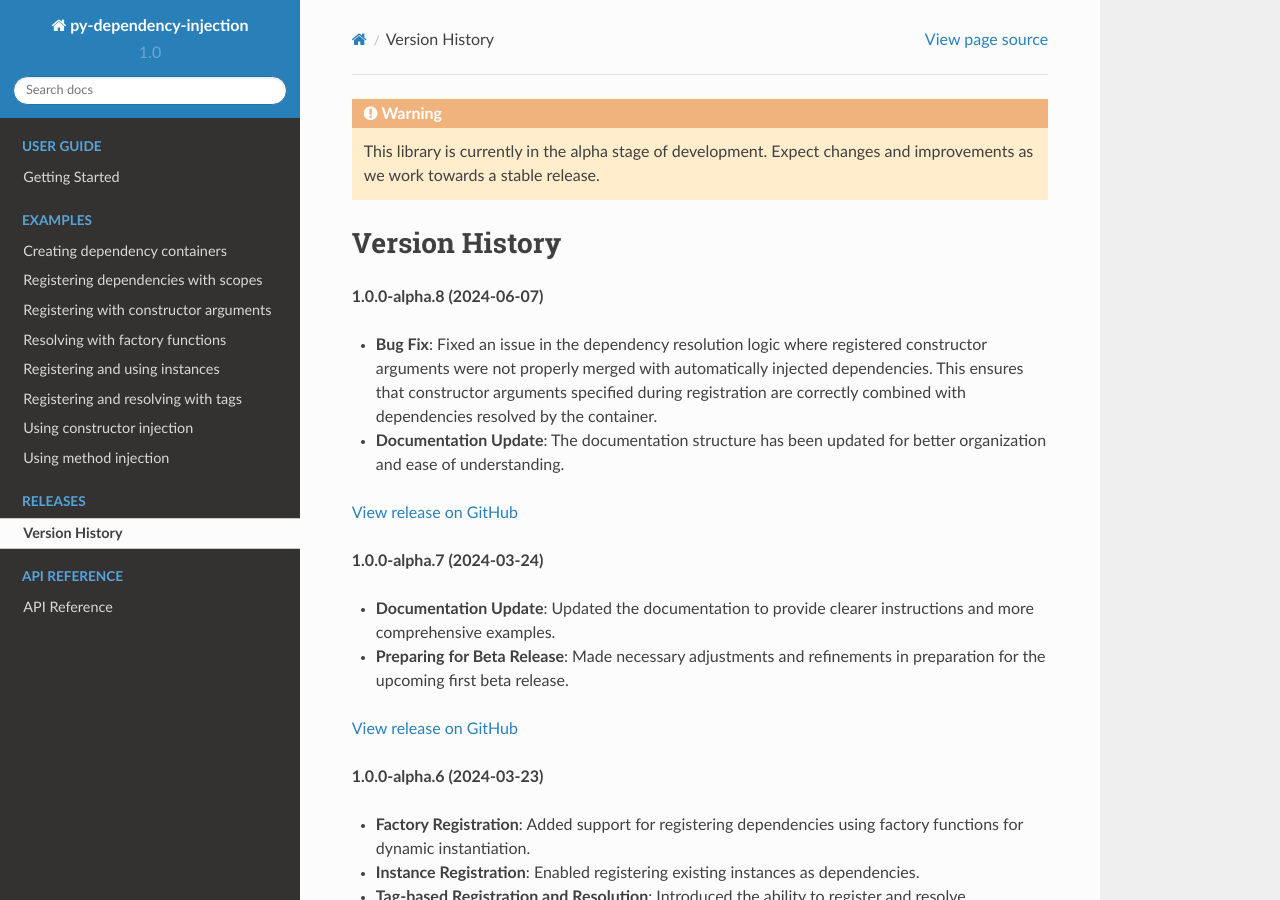
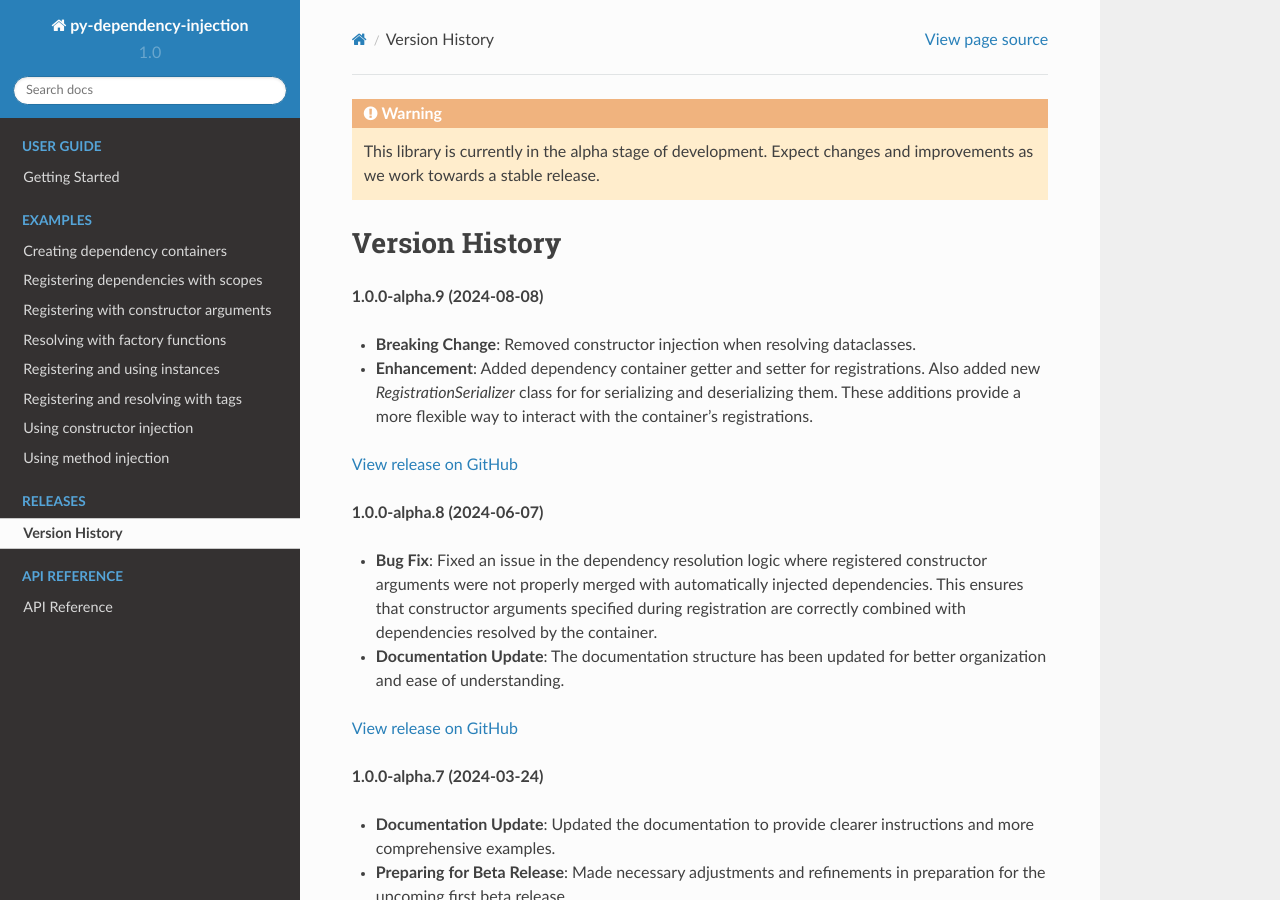
Before and after one commit to runemalm/py-dependency-injection, a Sphinx documentation site: the page built from docs/releases.rst, in a window 1280 px wide and 900 px high. Built offline with Sphinx 7.4.7 and the Read the Docs theme 2.0.0, drawn with Linux system fonts in a browser that asks for light colours.

Commit message:
Added release notes and bumped version to 1.0.0-alpha.9.

```diff
--- a/docs/conf.py
+++ b/docs/conf.py
@@ -35,7 +35,7 @@
 version = "1.0"
 
 # The full version, including alpha/beta/rc tags
-release = "1.0.0-alpha.8"
+release = "1.0.0-alpha.9"
 
 
 # -- General configuration ---------------------------------------------------
--- a/docs/releases.rst
+++ b/docs/releases.rst
@@ -5,6 +5,13 @@
 ###############
 Version History
 ###############
+
+**1.0.0-alpha.9 (2024-08-08)**
+
+- **Breaking Change**: Removed constructor injection when resolving dataclasses.
+- **Enhancement**: Added dependency container getter and setter for registrations. Also added new `RegistrationSerializer` class for for serializing and deserializing them. These additions provide a more flexible way to interact with the container's registrations.
+
+`View release on GitHub <https://github.com/runemalm/py-dependency-injection/releases/tag/v1.0.0-alpha.9>`_
 
 **1.0.0-alpha.8 (2024-06-07)**
 
--- a/setup.py
+++ b/setup.py
@@ -6,7 +6,7 @@
 
 setup(
     name="py-dependency-injection",
-    version="1.0.0-alpha.8",
+    version="1.0.0-alpha.9",
     author="David Runemalm, 2024",
     author_email="david.runemalm@gmail.com",
     description="A dependency injection library for Python.",
```
Also changed, not shown: README.md (+5 -0 lines).
